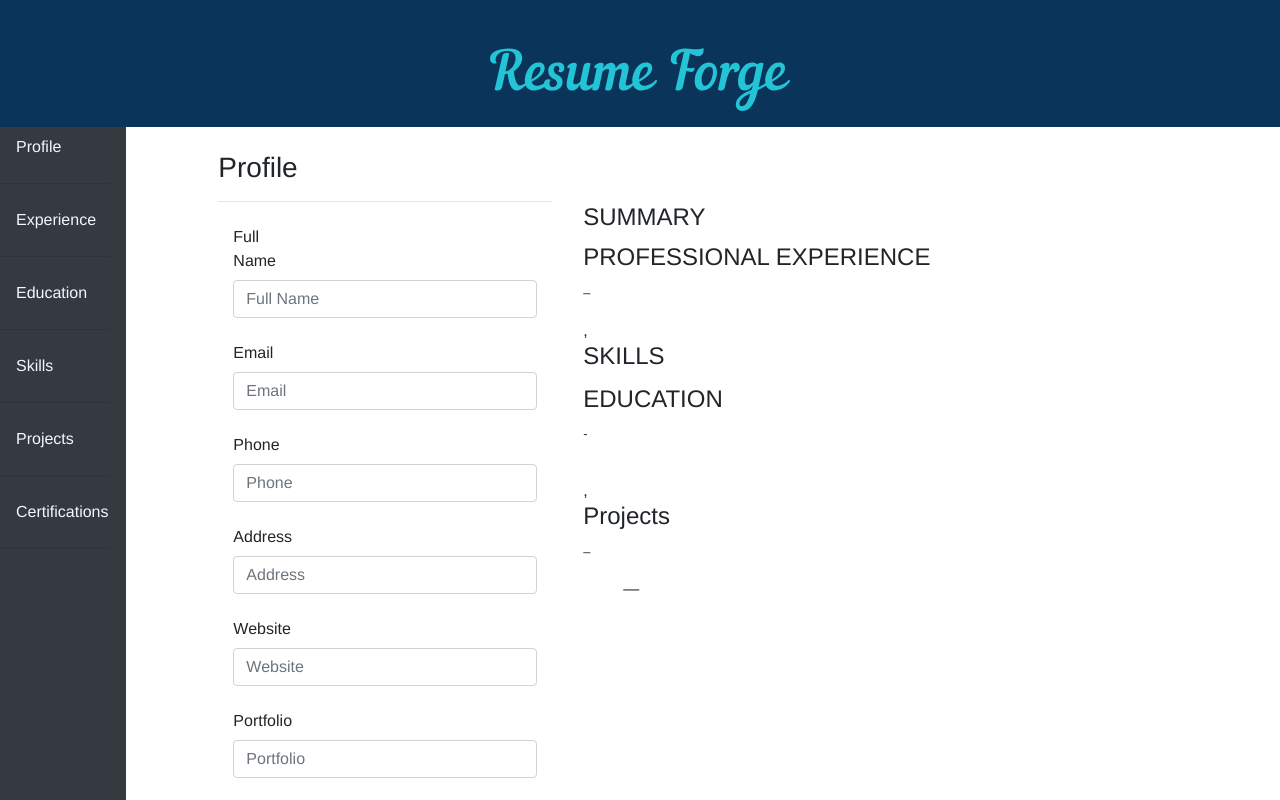
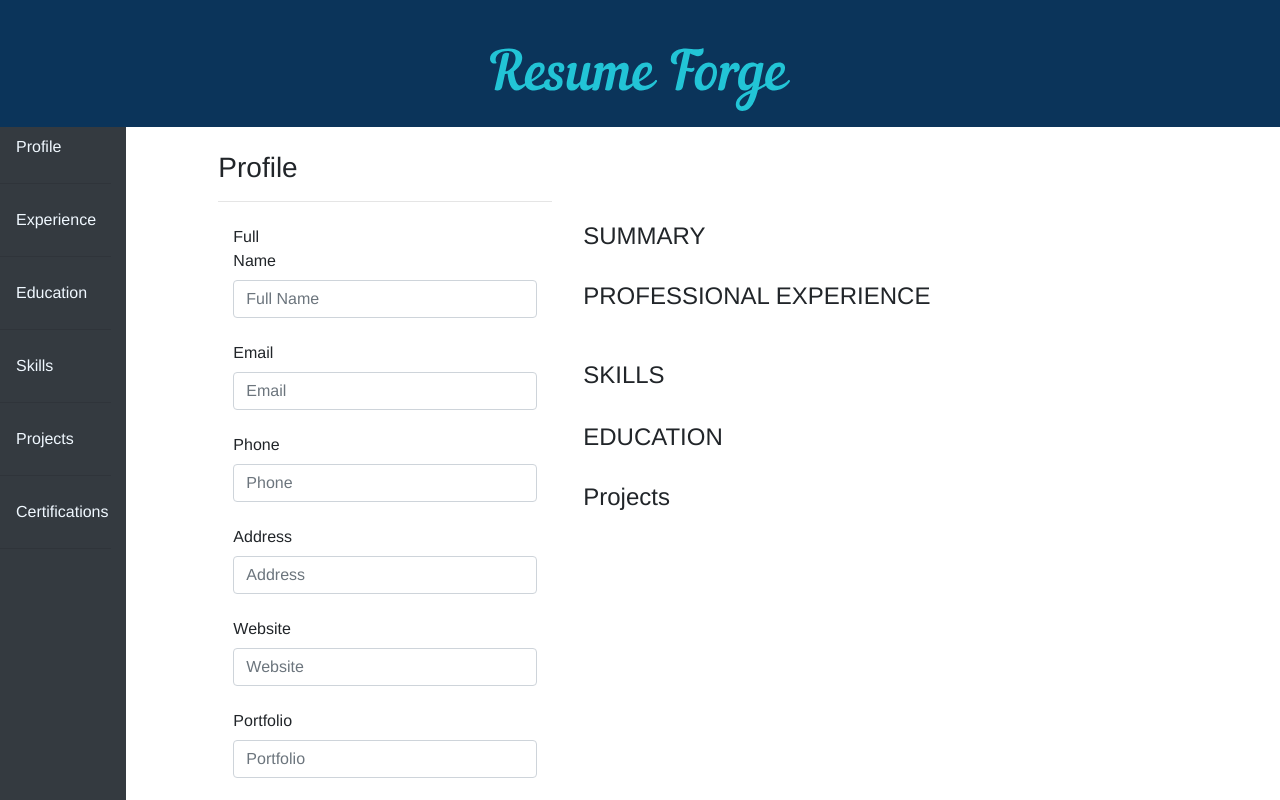
Before and after one commit to zainaftab44/ResumeMaker, a Vue app: page / in a window 1280 px wide. Shown: the top 800 px of the page. Built offline with nearby package versions, Linux system fonts and the light colour scheme.

Commit message:
updated preview

```diff
--- a/public/index.html
+++ b/public/index.html
@@ -24,7 +24,7 @@
     <div class="container-fluid">
       <div class="row"  style="background-color: rgb(11, 52, 90);">
         <div class="col m-3 mt-5 text-center">
-          <img src="logo.svg" alt="" style="width: 300px;">
+          <img src="./logo.svg" alt="" style="width: 300px;">
         </div>
       </div>
     </div>
--- a/src/components/Preview.vue
+++ b/src/components/Preview.vue
@@ -10,7 +10,9 @@
         <tr>
           <table style="width:100%">
             <tr>
-              <td style="max-width:100%;-ms-flex-preferred-size: 0;flex-basis: 0;-ms-flex-positive: 1;flex-grow: 1;">
+              <td
+                style="max-width:100%;-ms-flex-preferred-size: 0;flex-basis: 0;-ms-flex-positive: 1;flex-grow: 1;"
+              >
                 <small>{{data.profile.address}}</small>
                 <br />
                 <small>{{data.profile.phone}}</small>
@@ -29,6 +31,7 @@
         </tr>
         <tr>
           <td>
+            <br />
             <h4>SUMMARY</h4>
           </td>
         </tr>
@@ -37,16 +40,24 @@
         </tr>
         <tr>
           <td>
+            <br />
             <h4>PROFESSIONAL EXPERIENCE</h4>
           </td>
         </tr>
         <tr v-for="(exp,ind) in data.exps" :key="ind">
           <td>
-            <small>{{exp.start.toUpperCase()}} &ndash; {{exp.end.toUpperCase()}}</small>
+            <small v-if="exp.start.length">{{exp.start.toUpperCase()}}</small>
+            <small v-if="exp.end && exp.start">&ndash;</small>
+            <small v-if="exp.end">{{exp.end.toUpperCase()}}</small>
             <br />
-            <strong>{{exp.title.toUpperCase()}}</strong>
+
+            <strong v-if="exp.title.length">
+              {{exp.title.toUpperCase()}}
               <br />
-            {{exp.company.toUpperCase()}}, {{exp.location.toUpperCase()}}
+            </strong>
+            <span v-if="exp.company.length">{{exp.company.toUpperCase()}}</span>
+            <span v-if="exp.company.length && exp.location.length">,</span>
+            <span v-if="exp.location.length">{{exp.location.toUpperCase()}}</span>
             <ul v-if="exp.resp.join('')">
               <li v-for="(res,i) in exp.resp" :key="i">{{res}}</li>
             </ul>
@@ -54,6 +65,7 @@
         </tr>
         <tr>
           <td>
+            <br />
             <h4>SKILLS</h4>
           </td>
         </tr>
@@ -65,7 +77,7 @@
                   <td class="pr-2">
                     <strong>{{skill.type}}</strong>
                   </td>
-                  <td>{{skill.name.join(", ")}}</td>
+                  <td v-if="skill.name.join('').length">{{skill.name.join(", ")}}</td>
                 </tr>
               </tbody>
             </table>
@@ -73,18 +85,25 @@
         </tr>
         <tr>
           <td>
+            <br />
             <h4>EDUCATION</h4>
           </td>
         </tr>
         <tr v-for="(ed,k) in data.eds" :key="k">
           <td>
-            <small>{{ed.start.toUpperCase()}} - {{ed.end.toUpperCase()}}</small>
+            <small v-if="ed.start">{{ed.start.toUpperCase()}}</small>
+            <small v-if="ed.end && ed.start">&ndash;</small>
+            <small v-if="ed.end">{{ed.end.toUpperCase()}}</small>
+            <br v-if="ed.end || ed.start" />
+            <strong v-if="ed.institute">
+              {{ed.institute}}
               <br />
-            <strong>{{ed.institute}}</strong>
-            <br />
+            </strong>
             {{ed.location}}
-            <br />
-            {{ed.degree}}, {{ed.major}}
+            <br v-if="ed.location" />
+            <span v-if="ed.degree">{{ed.degree}}</span>
+            <span v-if="ed.major">{{ed.major}}</span>
+            <br v-if="ed.major || ed.degree" />
           </td>
         </tr>
       </tbody>
@@ -93,20 +112,25 @@
       <tbody>
         <tr>
           <td>
+            <br />
             <h4>Projects</h4>
           </td>
         </tr>
         <tr v-for="(proj,l) in data.projs" :key="l">
           <td>
-            <small>{{proj.start.toUpperCase()}} &ndash; {{proj.end.toUpperCase()}}</small>
+            <small v-if="proj.start">{{proj.start.toUpperCase()}}</small>
+            <small v-if="proj.start || proj.end">&ndash;</small>
+            <small v-if="proj.end">{{proj.end.toUpperCase()}}</small>
             <br />
-            <strong>{{proj.title.toUpperCase()}}</strong>
+            <strong v-if="proj.title">
+              {{proj.title.toUpperCase()}}
               <br />
+            </strong>
             <span v-if="proj.link">
               Live:
-              <a :href="proj.link">{{proj.link}}</a>
+              <a :href="proj.link" :title="proj.link">{{proj.link}}</a>
             </span>
-            <ul>
+            <ul v-if="proj.resp.join('').length">
               <li v-for="(res,m) in proj.resp" :key="m">{{res}}</li>
               <li v-if="proj.tools.join('')">
                 <strong>Technologies:</strong>
@@ -171,6 +195,9 @@
 export default {
   name: "Preview",
   props: ["data"],
+  methods: {
+    // available: function (type) {},
+  },
 };
 </script>
 
```
Lines whose indentation alone changed are shown as unchanged.
